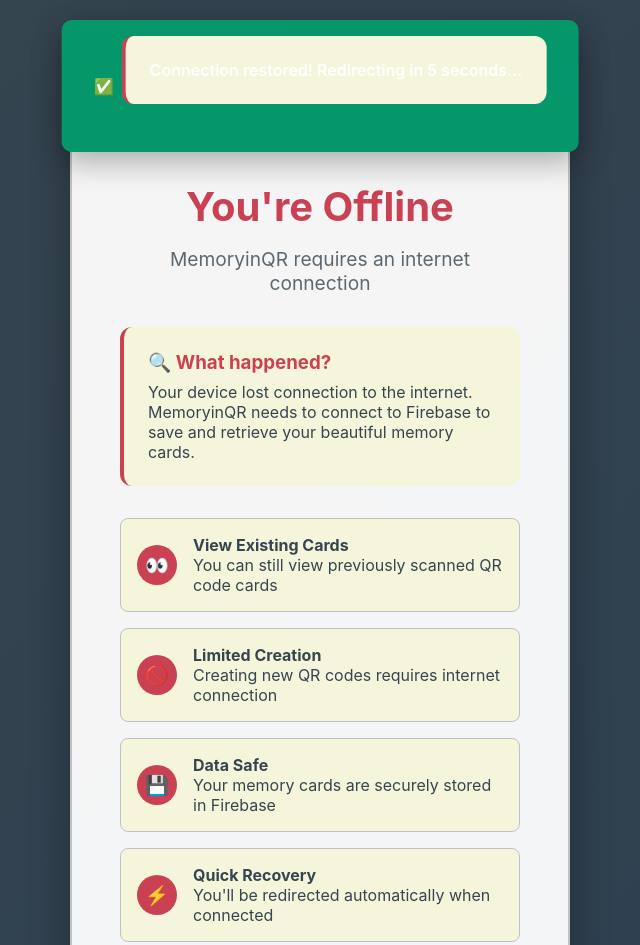
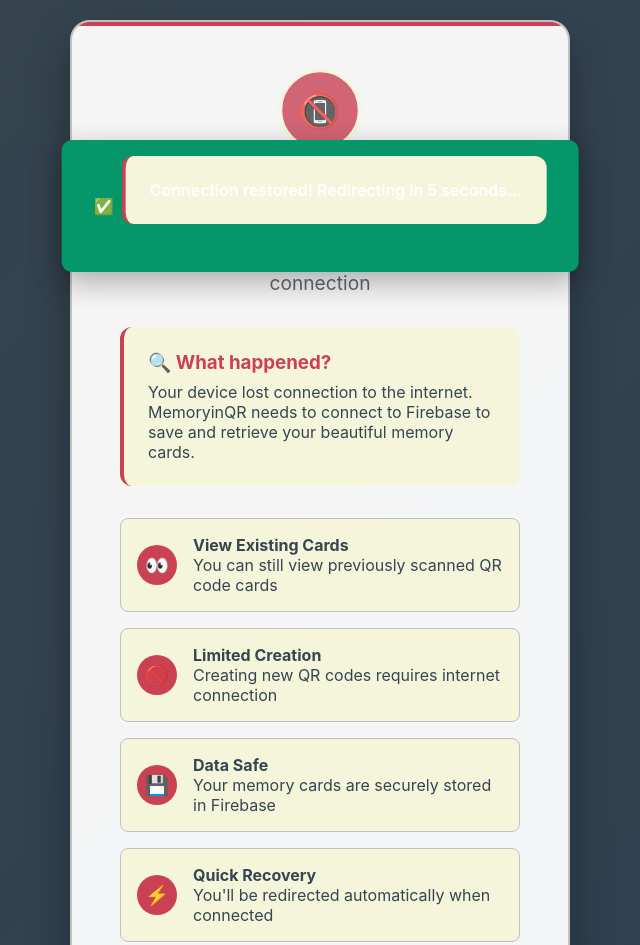
Before and after one commit to Drkimogad/Voice2Barcode, a website: page offline.html in a window 1280 px wide. Shown: the top 945 px of the page, without its empty margins (320-960 px from the left). Drawn offline with Linux system fonts and the light colour scheme.

Commit message:
Update offline.html

```diff
--- a/offline.html
+++ b/offline.html
@@ -189,7 +189,7 @@
         .online-notification {
             display: none; /* hidden by default */
             position: fixed;
-            top: 120px; /* ✅ Pushed down from top was80 */
+            top: 140px; /* ✅ Pushed down from top was80 */
             left: 50%;
             transform: translateX(-50%) translateY(-100px);
             background: #059669;
@@ -198,20 +198,15 @@
             border-radius: 10px;
             box-shadow: 0 10px 30px rgba(0, 0, 0, 0.3);
             z-index: 10000;
-            display: flex;
             align-items: center;
             gap: 0.5rem;
             font-weight: 600;
             transition: transform 0.5s ease;
            }
-         /* ✅ Add this to prevent body scroll when notification shows */
-            body.notification-visible {
-            padding-top: 120px; /* Makes space for notification */
-           }
 
         .online-notification.show {
             transform: translateX(-50%) translateY(0);
-            display: flex; /* Change this */
+            display: flex; /* Only show when has .show class */
         }
 
         .connection-status {
@@ -709,13 +704,12 @@
     const params = new URLSearchParams(window.location.search);
     const reason = params.get('reason');
 
-   /* "If the user came here because they tried to sign in while offline, immediately turn on recovery mode." */
 if (reason === 'signin') {
-    recoveryMode = true;
-} else {
-    recoveryMode = false;
+    // User wants to sign in - mark for potential recovery
+    // But DON'T set recoveryMode true yet
+    debugLog('User needs to sign in - will recover when online');
 }
-
+// recoveryMode stays false initially
 
     // Setup UI and start monitoring
     setupEventListeners();
```
